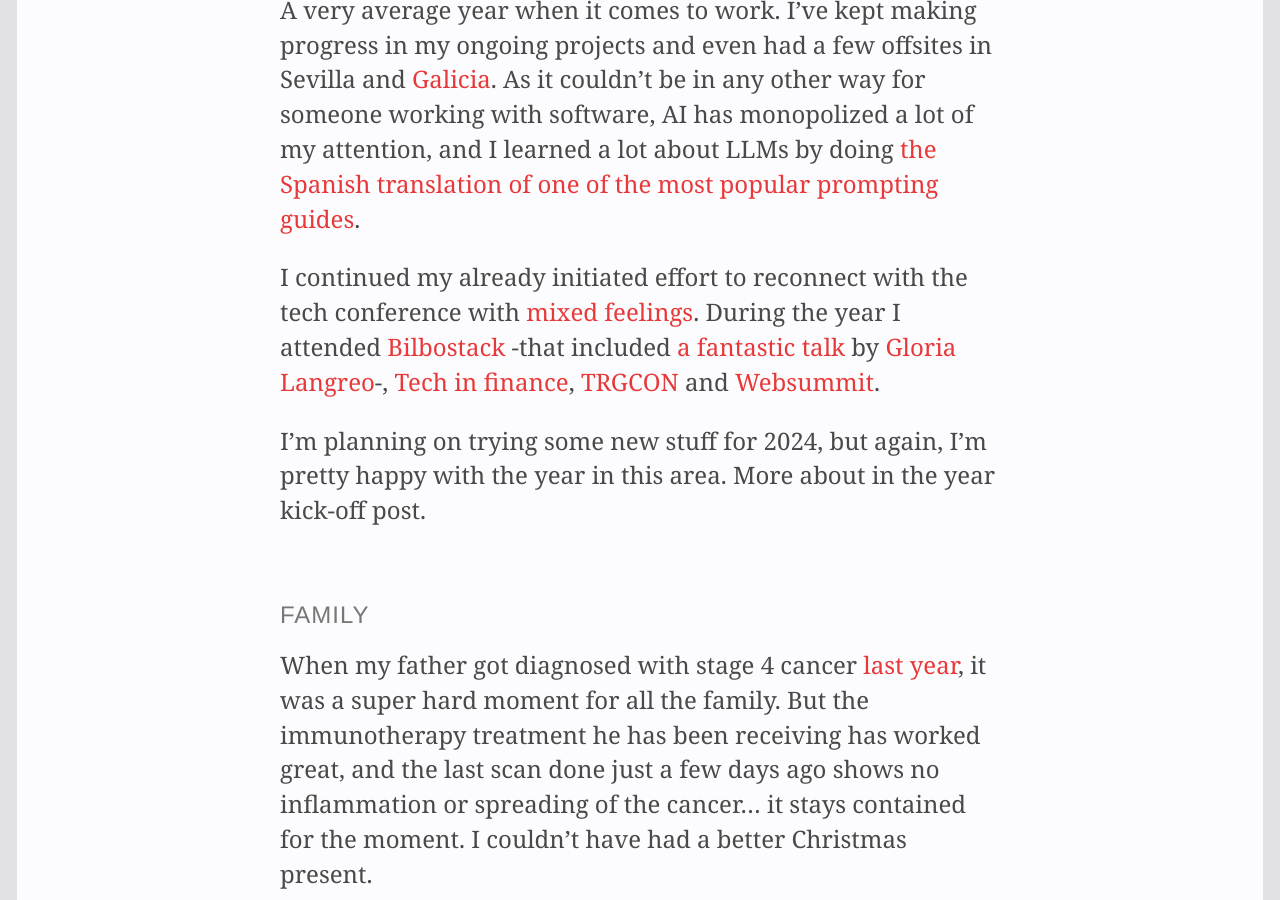
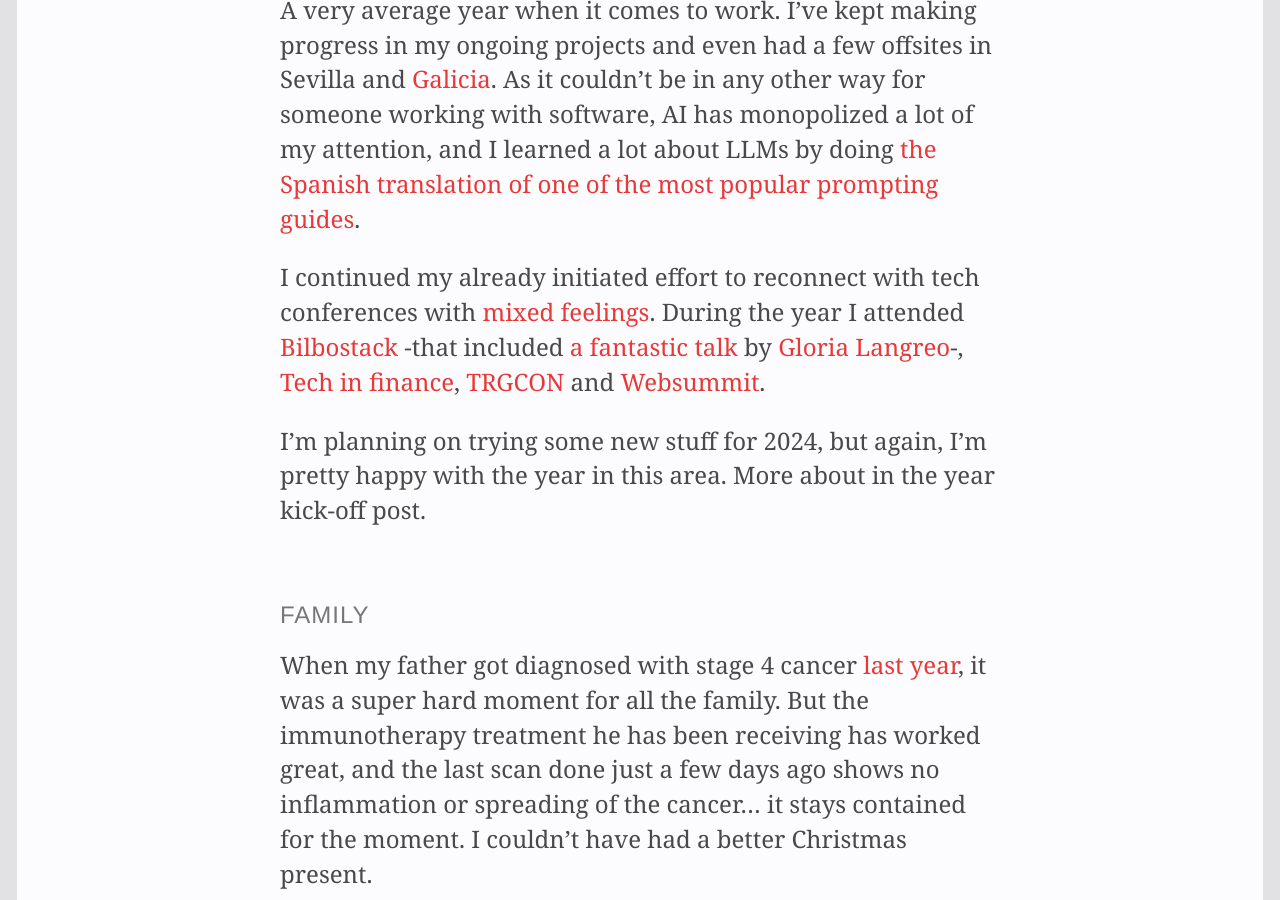
Before and after one commit to aitor/aitor.github.com, a Jekyll site: the page built from _posts/2023-12-31-2023_year_in_review.md, in a window 1280 px wide and 900 px high, scrolled down 1495 px. Built offline with Jekyll 4.4.1, drawn with Linux system fonts in a browser that asks for light colours; nearby versions of some CDN libraries.

Commit message:
Update 2023-12-31-2023_year_in_review.md

```diff
--- a/_posts/2023-12-31-2023_year_in_review.md
+++ b/_posts/2023-12-31-2023_year_in_review.md
@@ -16,7 +16,7 @@
 A very average year when it comes to work. I've kept making progress in my ongoing projects and even had a few offsites in Sevilla and [Galicia](https://x.com/_aitor/status/1674441803301306368).
 As it couldn't be in any other way for someone working with software, AI has monopolized a lot of my attention, and I learned a lot about LLMs by doing [the Spanish translation of one of the most popular prompting guides](https://twitter.com/_aitor/status/1647169685106860033).
 
-I continued my already initiated effort to reconnect with the tech conference with [mixed feelings](https://x.com/_aitor/status/1619318653216002049). During the year I attended [Bilbostack](https://bilbostack.com/) -that included [a fantastic talk](https://x.com/_aitor/status/1619316409271730176) by [Gloria Langreo](https://gloria.omg.lol/)-, [Tech in finance](https://techin.finance/), [TRGCON](https://www.trgcon.com/) and [Websummit](https://websummit.com/).
+I continued my already initiated effort to reconnect with tech conferences with [mixed feelings](https://x.com/_aitor/status/1619318653216002049). During the year I attended [Bilbostack](https://bilbostack.com/) -that included [a fantastic talk](https://x.com/_aitor/status/1619316409271730176) by [Gloria Langreo](https://gloria.omg.lol/)-, [Tech in finance](https://techin.finance/), [TRGCON](https://www.trgcon.com/) and [Websummit](https://websummit.com/).
 
 I'm planning on trying some new stuff for 2024, but again, I'm pretty happy with the year in this area. More about in the year kick-off post.
 
```
